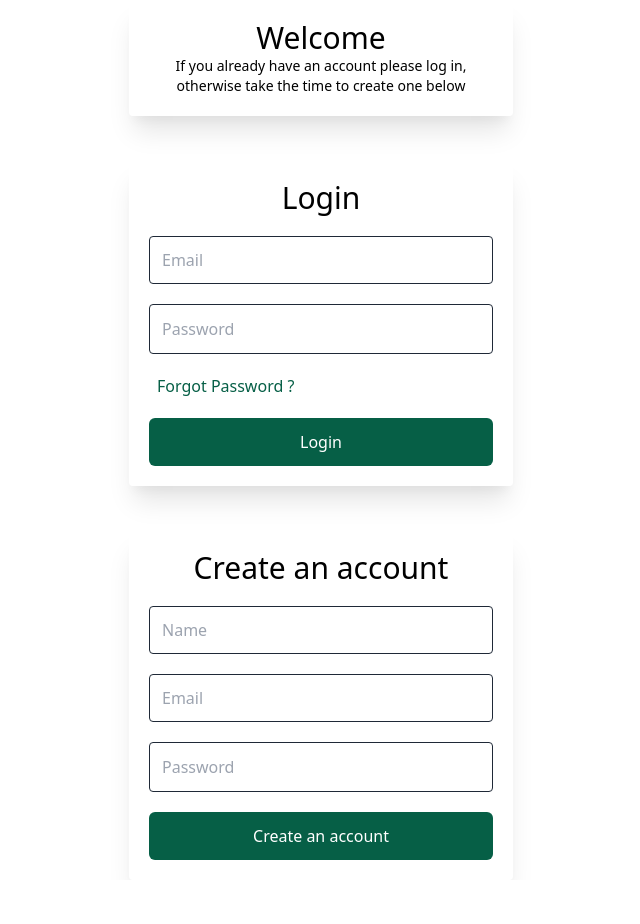
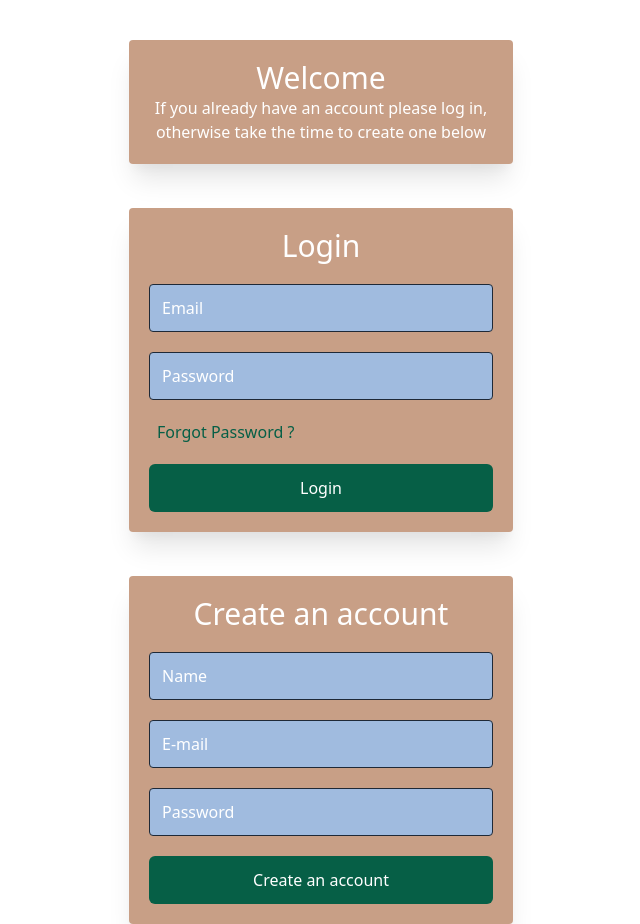
Before and after one commit to carterVenne/Gone_Fishin, a React (Create React App) app in the folder gonefishin/: page /#/Login in a window 1280 px wide. Shown: the whole page, without its empty margins (319-959 px from the left). Before the commit the page ends 880 px from the top, so only its background shows below. Built offline with nearby package versions, Linux system fonts and the light colour scheme; what google-maps-react would draw is missing.

Commit message:
looks pretty,bout it for now

```diff
--- a/gonefishin/src/components/AccountCreationForm.js
+++ b/gonefishin/src/components/AccountCreationForm.js
@@ -7,11 +7,11 @@ import AccountCreationBtn from "./AccountCreationBtn";
 function AccountCreationForm() {
     const { loginWithRedirect } = useAuth0();
     return(
-        <div className="align-middle bg-brown w-96 shadow-xl rounded p-5">
-            <h1 className="text-3xl text-center font-medium">Create an account</h1>
+        <div className="bg-yellow-800 bg-opacity-50 w-96 shadow-xl rounded p-5">
+            <h1 className="text-3xl text-center text-white font-medium">Create an account</h1>
 
                 <form className="space-y-5 mt-5">
-                <input type="text" className="w-full h-12 border border-gray-800 rounded px-3" placeholder="Name" />
+                <input type="text" className="placeholder-white w-full h-12 bg-blue-300 bg-opacity-75 border border-gray-800 rounded px-3" placeholder="Name" />
                 {/* <input type="text" className="w-full h-12 border border-gray-800 rounded px-3" placeholder="Username" /> */}
                 {/* <button className="py-2 px-4 capitalize tracking-wide bg-green-800 text-white font-medium rounded hover:bg-gray-700 focus:outline-none focus:bg-gray-700">Select a skill level</button>
                 <span className="border"></span>
@@ -31,10 +31,8 @@ function AccountCreationForm() {
                 <a href="" className="block px-4 py-2 text-sm text-gray-800 border-b hover:bg-gray-200">Pro <span className="text-gray-600">(You spool reels in your sleep)</span></a>
               </div> */}
             {/* </div> */}
-                    <input type="text" className="w-full h-12 border border-gray-800 rounded px-3" placeholder="Email" />
-                     <div className="w-full flex items-center border border-gray-800 rounded px-3">
-                    <input type="text" className="w-4/5 h-12" placeholder="Password" />
-            </div>
+                    <input type="text" className="placeholder-white w-full h-12 bg-blue-300 bg-opacity-75 border border-gray-800 rounded px-3" placeholder="E-mail" />
+                    <input type="text" className="placeholder-white w-full h-12 bg-blue-300 bg-opacity-75 border border-gray-800 rounded px-3" placeholder="Password" />
 
             <AccountCreationBtn/>
         </form>
--- a/gonefishin/src/components/LoginForm.js
+++ b/gonefishin/src/components/LoginForm.js
@@ -5,15 +5,14 @@ import '../styles/main.css';
 function LoginForm() {
     const { loginWithRedirect } = useAuth0();
     return(
-            <div className="bg-gray w-96 shadow-xl rounded p-5 pb-5">
-                <h1 className="text-3xl font-medium text-center">Login</h1>
+            <div className="bg-yellow-800 bg-opacity-50 w-96 shadow-xl rounded p-5 pb-5">
+                <h1 className="text-3xl font-medium text-white text-center">Login</h1>
 
                     <form className="space-y-5 mt-5">
-                        <input type="text" class="w-full h-12 border border-gray-800 rounded px-3" placeholder="Email" />
-                         <div className="w-full flex items-center border border-gray-800 rounded px-3">
-                        <input type="text" class="w-4/5 h-12" placeholder="Password" />
+                        <input type="text" class="placeholder-white w-full h-12 bg-blue-300 bg-opacity-75 border border-gray-800 rounded px-3" placeholder="Email" />
+                        <input type="text" class="placeholder-white w-full h-12 bg-blue-300 bg-opacity-75 border border-gray-800 rounded px-3" placeholder="Password" />
                         {/* <span className="text-green-700 hover:bg-blue-400 rounded-md px-3">Show</span> */}
-                </div>
+
 
                     <div class="">
                         <a href="#!" className="font-medium text-green-800 hover:bg-yellow-700 hover:text-white rounded-md p-2">Forgot Password ?</a>
--- a/gonefishin/src/components/LoginHeader.js
+++ b/gonefishin/src/components/LoginHeader.js
@@ -3,10 +3,10 @@ import '../styles/main.css';
 
 function LoginHeader () {
     return (
-    <div className="h-auto bg-gray flex flex-col space-y-10 object-center items-center pb-5">
-        <div className="bg-gray w-96 shadow-xl rounded p-5 pb-5">
-            <h1 className="text-3xl font-medium text-center">Welcome</h1>
-            <p className="text-sm text-center">If you already have an account please log in, otherwise take the time to create one below</p>
+    <div className="h-auto bg-gray flex flex-col space-y-10 object-center items-center pt-10 pb-5">
+        <div className="bg-yellow-800 bg-opacity-50 w-96 shadow-xl rounded p-5 pb-5">
+            <h1 className="text-3xl font-medium text-white text-center">Welcome</h1>
+            <p className="text-md text-white text-center">If you already have an account please log in, otherwise take the time to create one below</p>
         </div>
     </div>
     )
```
